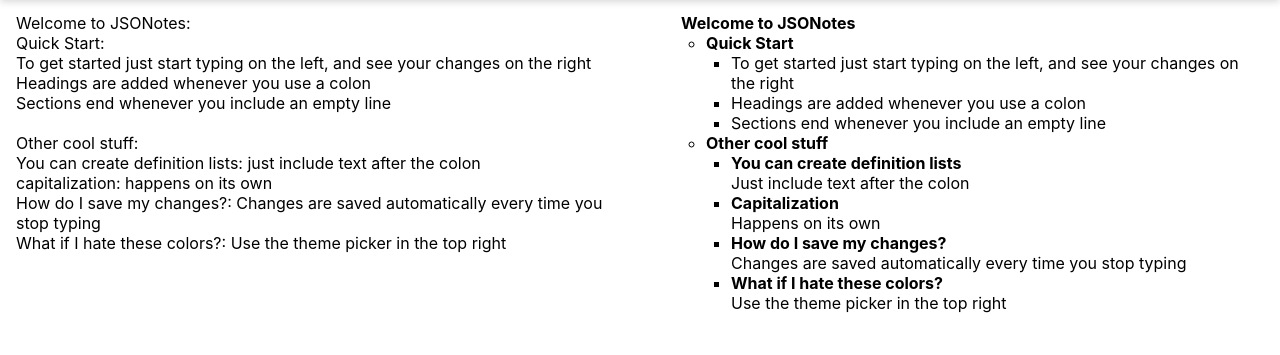
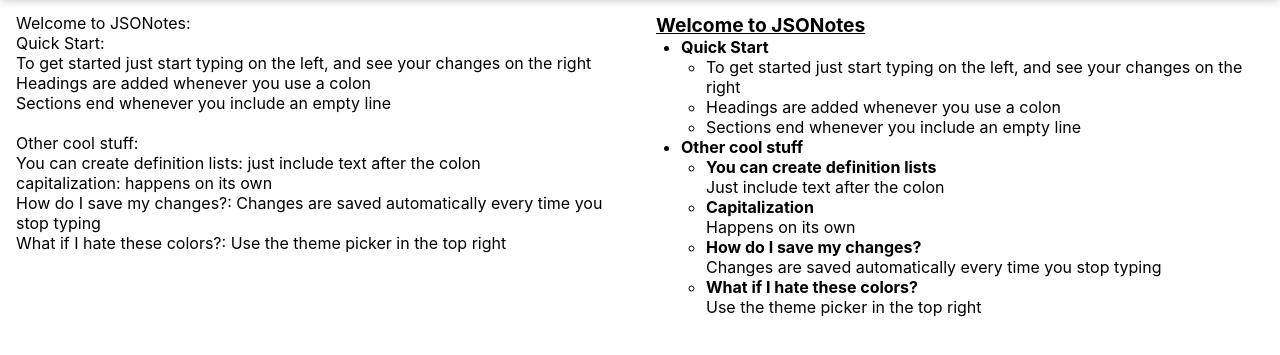
Before and after one commit to mattorchard/JSONotes, a website with bundled scripts: page src/index.html in a window 1280 px wide. Shown: the part 43-398 px from the top of the page. Built offline with nearby package versions, Linux system fonts and the light colour scheme.

Commit message:
Fix list style ordering

```diff
--- a/src/styles.css
+++ b/src/styles.css
@@ -70,16 +70,33 @@
     padding-left: 25px;
 }
 
-
 #visualOutput > ul {
+    padding-left: 0;
     list-style: none;
 }
 
-#visualOutput ul ul ul ul {
+#visualOutput > ul > li > strong {
+    text-decoration: underline;
+    font-size: larger;
+}
+
+#visualOutput ul ul {
     list-style-type: disc;
 }
 
-#visualOutput ul ul ul ul ul{
+#visualOutput ul ul ul {
+    list-style-type: circle;
+}
+
+#visualOutput ul ul ul ul {
+    list-style-type: square;
+}
+
+#visualOutput ul ul ul ul ul {
+    list-style-type: disc;
+}
+
+#visualOutput ul ul ul ul ul ul {
     list-style-type: circle;
 }
 
```
